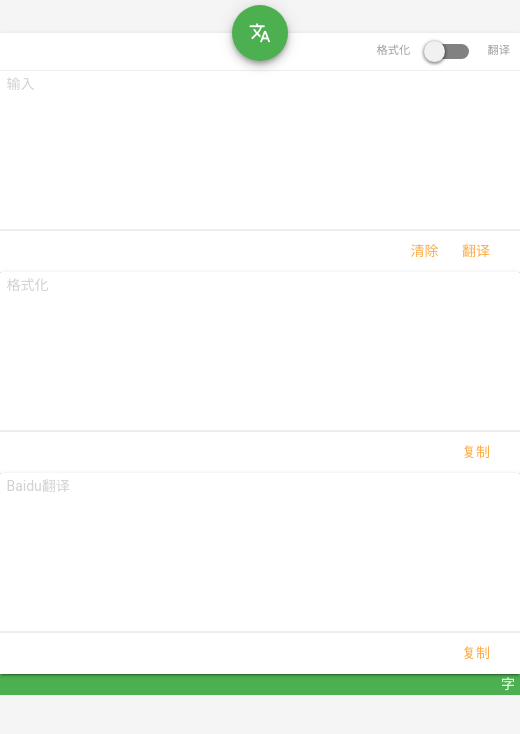
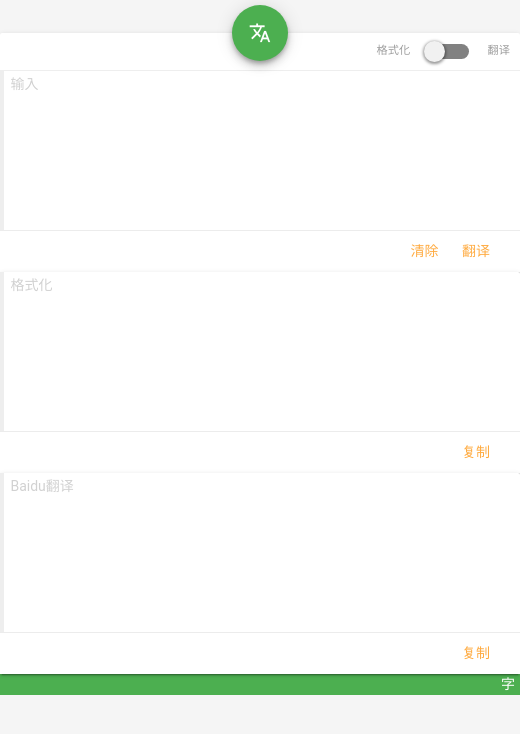
Before and after one commit to newham/formater, an Electron app: page index.html in a window 520 px wide. Drawn offline with Linux system fonts and the light colour scheme; a web font is replaced by a local one.

```diff
--- a/index.html
+++ b/index.html
@@ -22,10 +22,10 @@
 
         textarea {
             overflow-y: scroll !important;
-            border-top: 0;
-            border-left: 0;
+            border:0;
+            border-left: 4px solid #eee;
             border-right: 0;
-            border-bottom: 1px solid #eee;
+            border-bottom: 0;
             resize: none;
             height: 159px;
             outline: none;
@@ -33,7 +33,7 @@
         }
 
         textarea:focus {
-            border-bottom: 1px solid #4caf50;
+            border-left: 4px solid #4caf50;
         }
 
         .card .card-content {
```
Also changed, not shown: icon.ico, 1 other file.
